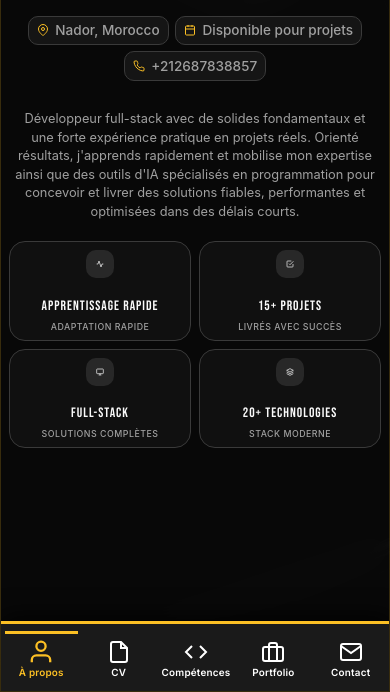
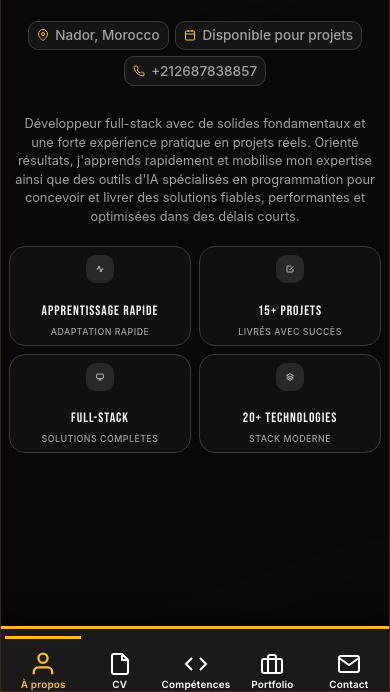
Before and after one commit to B4drEddine0/portfolio-2026, a website built with Vite: page index.html in a window 390 px wide. Shown: the part 152-844 px from the top of the page. Built offline with nearby package versions, Linux system fonts and the light colour scheme.

Commit message:
fix : fix the navigation mobile btns

```diff
--- a/src/style.css
+++ b/src/style.css
@@ -1905,16 +1905,17 @@ body::before {
     z-index: 999999 !important;
     display: flex !important;
     justify-content: space-evenly !important;
-    align-items: center !important;
-    padding: 0.5rem 0.5rem calc(0.5rem + env(safe-area-inset-bottom)) !important;
-    gap: 0.3rem;
+    align-items: stretch !important;
+    padding: 0 !important;
+    gap: 0;
     background: rgba(26, 26, 26, 0.98) !important;
     backdrop-filter: blur(10px) !important;
     -webkit-backdrop-filter: blur(10px) !important;
     border-top: 3px solid #fbbf24 !important;
     box-shadow: 0 -5px 25px rgba(0, 0, 0, 0.8) !important;
     overflow: visible !important;
-    min-height: 70px !important;
+    height: auto !important;
+    min-height: auto !important;
     transform: translateZ(0) !important;
     -webkit-transform: translateZ(0) !important;
     margin: 0 !important;
@@ -1991,7 +1992,7 @@ body::before {
     flex: 1 !important;
     min-width: 60px !important;
     max-width: 80px;
-    padding: 0.4rem 0.25rem 0.3rem !important;
+    padding: 0.65rem 0.25rem calc(0.65rem + env(safe-area-inset-bottom)) !important;
     font-size: 0.65rem !important;
     letter-spacing: 0.2px;
     border: none !important;
@@ -2010,7 +2011,8 @@ body::before {
     color: rgba(255, 255, 255, 0.8) !important;
     opacity: 1 !important;
     visibility: visible !important;
-    height: 100% !important;
+    height: auto !important;
+    min-height: 65px !important;
     pointer-events: auto !important;
     position: relative;
     z-index: 999999;
@@ -2077,18 +2079,18 @@ body::before {
     padding: 1rem;
     overflow-y: auto;
     overflow-x: hidden;
-    height: calc(100vh - 85px) !important;
+    height: calc(100vh - 70px) !important;
     flex: 1;
     padding-bottom: 2rem !important;
   }
 
   .content-container {
-    height: calc(100vh - 85px) !important;
+    height: calc(100vh - 70px) !important;
     overflow-y: auto;
     overflow-x: hidden;
     border-radius: 0;
     padding: 0;
-    padding-bottom: 90px !important;
+    padding-bottom: 80px !important;
   }
 
   .content-title {
```
